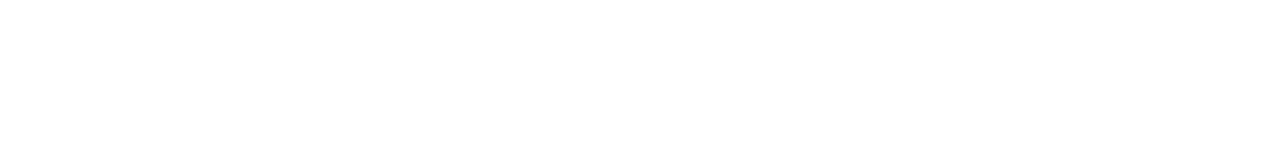
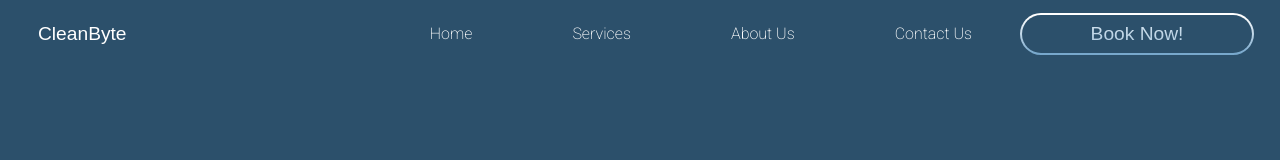
Before and after one commit to ninja-noodle/CleanByte, a plain HTML site: page index.html in a window 1280 px wide. Drawn offline with Linux system fonts and the light colour scheme; a web font is replaced by a local one.

Commit message:
Add navbar

```diff
--- a/css/styles.css
+++ b/css/styles.css
@@ -0,0 +1,138 @@
+/* 1 rem = 24px */
+
+:root {
+    --gradient-l: linear-gradient(to bottom, rgba(255, 255, 255, 1) 10%, rgba(120, 168, 204, 1) 96%);
+    --font-primary: "Cal Sans", sans-serif;
+    --font-secondary: "Roboto", sans-serif;
+}
+
+body {
+    background-color: #2c506b;
+}
+
+button {
+    border: none;
+    outline: none;
+    box-shadow: none;
+}
+
+a {
+    text-decoration: none;
+}
+
+a:hover,
+a:focus,
+a:active {
+    text-decoration: none;
+    outline: none;
+}
+
+nav {
+    height: 2rem;
+    display: flex;
+    flex-direction: row;
+    align-self: center;
+    align-items: center;
+    justify-content: space-evenly;
+    padding: 10px 20px;
+}
+
+nav #business-name {
+    height: 100%;
+    width: fit-content;
+    display: flex;
+    align-self: center;
+    align-items: center;
+    justify-content: center;
+    padding: 0 10px;
+}
+
+nav #business-name span {
+    font-family: var(--font-primary);
+    font-size: 1.2rem;
+    line-height: 1.2;
+    color: #fff;
+}
+
+nav #nav-links {
+    height: 1rem;
+    width: 100%;
+    display: flex;
+    align-self: center;
+    align-items: center;
+    justify-content: end;
+    padding: 0 50px;
+    gap: 100px;
+    font-family: var(--font-secondary);
+    font-weight: 200;
+    font-size: 1rem;
+    line-height: 1.2;
+    color: #fff;
+}
+
+.gradient-outline {
+    position: relative;
+}
+
+.gradient-outline::before {
+    position: absolute;
+    content: '';
+    width: 100%;
+    height: 100%;
+    z-index: -1;
+}
+
+.book-now-light {
+    height: 2rem;
+    width: 14rem;
+    display: flex;
+    align-self: center;
+    align-items: center;
+    justify-content: center;
+
+    /* for gradient border */
+    position: relative;
+    background: #2c506b;
+    padding: 3px;
+    border-radius: 50px;
+    transition: background 0.3s ease;
+}
+
+/* for gradient border */
+.book-now-light::before {
+    border-radius: 50px;
+    background-image: var(--gradient-l);
+    padding: 2px;
+    text-decoration: none;
+    transition: padding 0.3s ease;
+}
+
+.book-now-light button {
+    font-family: var(--font-primary);
+    font-size: 1.2rem;
+    line-height: 1.2;
+    text-decoration: none;
+    background: var(--gradient-l);
+    background-clip: text;
+    -webkit-background-clip: text;
+    -webkit-text-fill-color: transparent;
+    padding: 2rem;
+    border: none;
+    cursor: pointer;
+}
+
+.book-now-light:hover {
+    background: var(--gradient-l);
+}
+
+.book-now-light:hover::before {
+    padding: 0;
+}
+
+.book-now-light:hover button {
+    background: none;
+    background-clip: initial;
+    -webkit-background-clip: initial;
+    -webkit-text-fill-color: #2c506b;
+    color: #2c506b;
+}
--- a/index.html
+++ b/index.html
@@ -1,15 +1,38 @@
 <!DOCTYPE html>
 <html lang="en">
+
 <head>
     <meta charset="UTF-8">
     <meta name="viewport" content="width=device-width, initial-scale=1.0">
     <title>CleanByte</title>
+    <!-- Google Fonts -->
+    <link rel="preconnect" href="https://fonts.googleapis.com">
+    <link rel="preconnect" href="https://fonts.gstatic.com" crossorigin>
+    <link
+        href="https://fonts.googleapis.com/css2?family=Cal+Sans&family=Roboto:ital,wght@0,100..900;1,100..900&display=swap"
+        rel="stylesheet">
+    <!-- CSS Styles -->
     <link rel="stylesheet" href="css/styles.css">
+    <link rel="stylesheet" href="css/styles-1290px.css">
 </head>
+
 <body>
     <header>
         <nav>
-
+            <section id="business-name">
+                <span>CleanByte</span>
+            </section>
+            <section id="nav-links">
+                <span class="nav-links" id="nav-home">Home</span>
+                <span class="nav-links" id="nav-services">Services</span>
+                <span class="nav-links" id="nav-about">About Us</span>
+                <span class="nav-links" id="nav-contact">Contact Us</span>
+            </section>
+            <section id="wrapper-book-now">
+                <a class="book-now-light gradient-outline" id="nav-book-now" href="google.com">
+                    <button>Book Now!</button>
+                </a>
+            </section>
         </nav>
     </header>
     <main>
@@ -20,4 +43,5 @@
     </main>
     <script src="js/script.js"></script>
 </body>
+
 </html>
```
